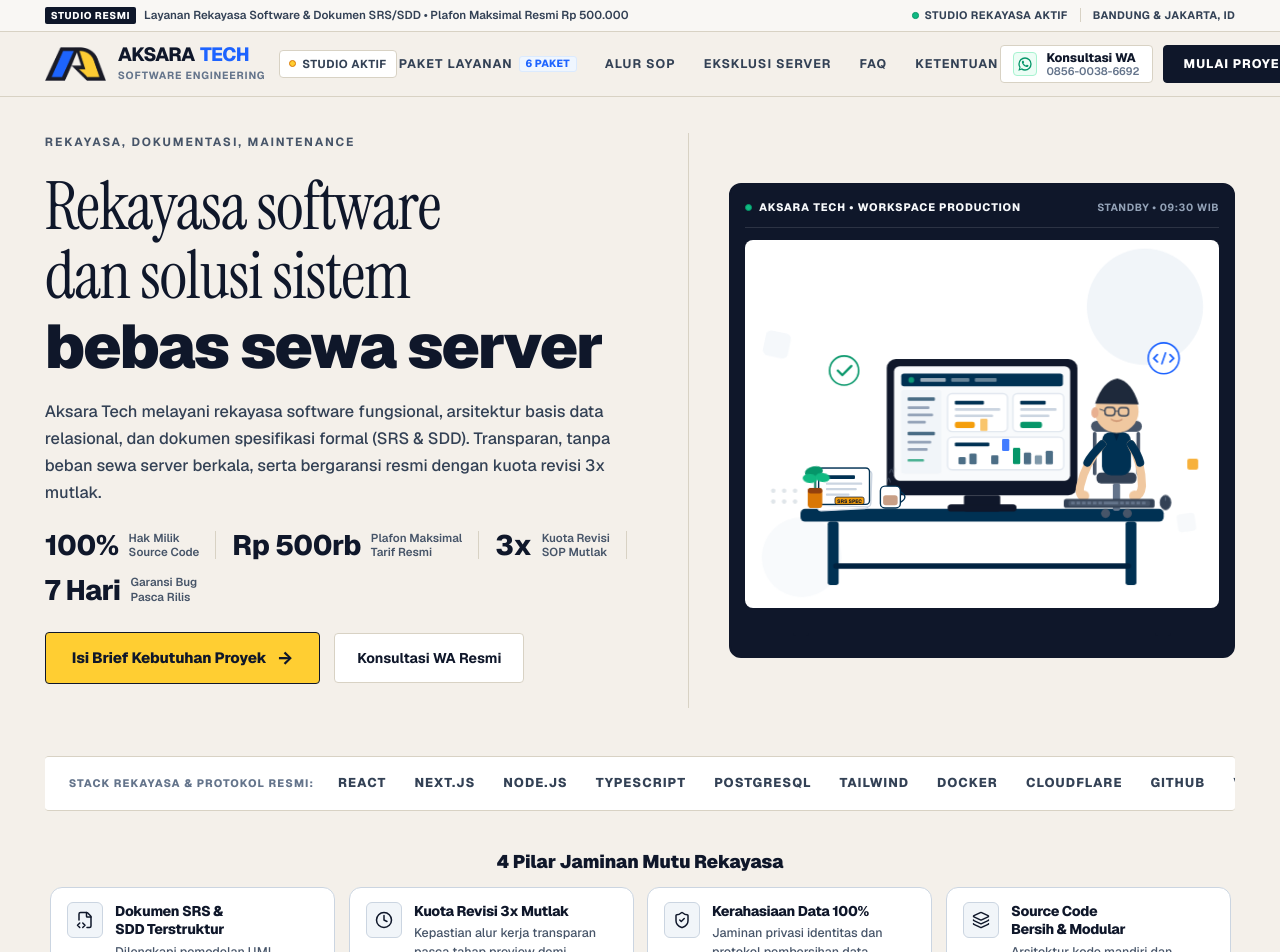
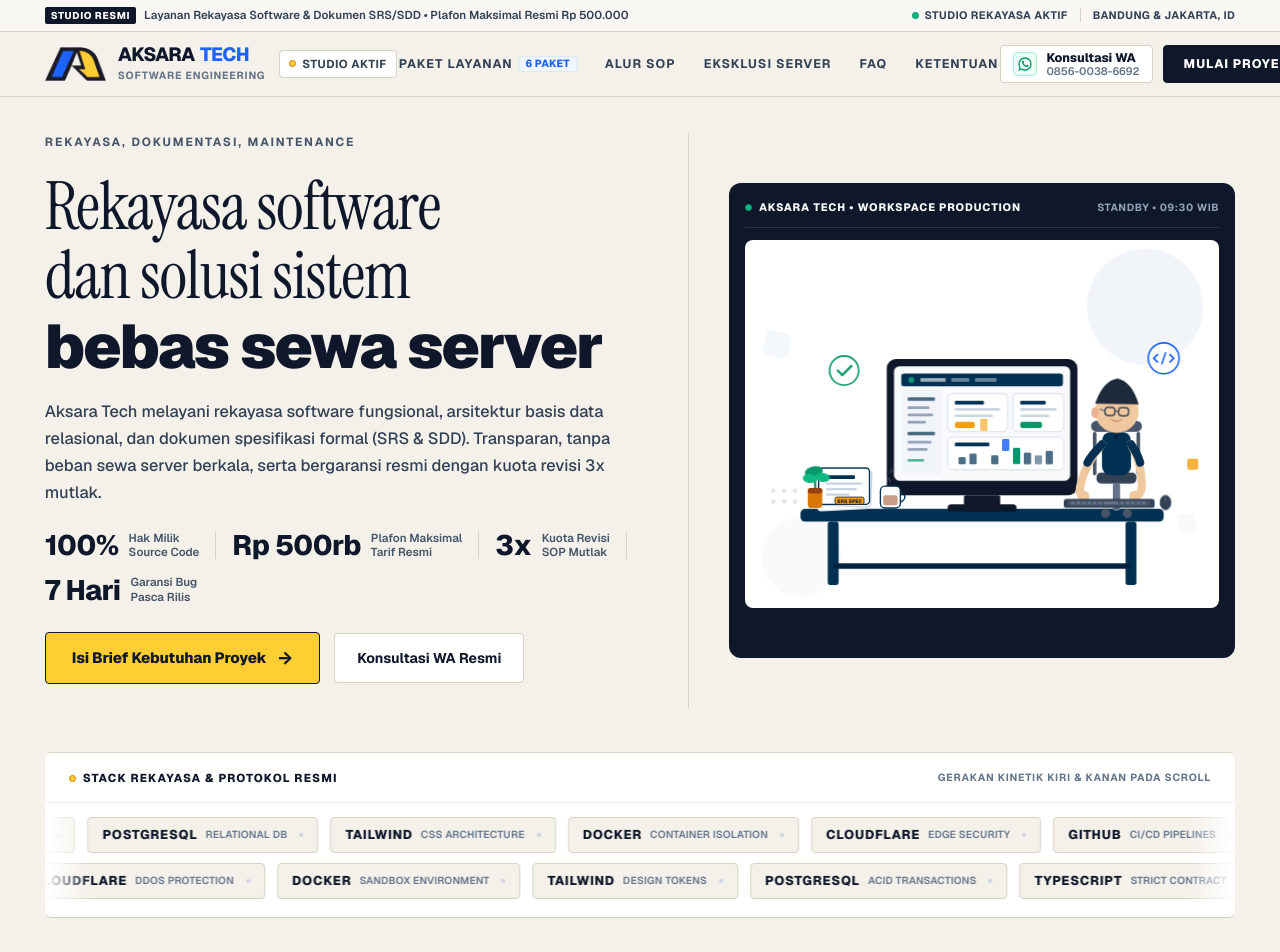
Before and after one commit to WisnuCodes/aksaratech-portal, a React (Vite) app: page / in a window 1280 px wide. Shown: the top 952 px of the page. Built offline with nearby package versions, Linux system fonts and the light colour scheme.

Commit message:
feat(ui): add dual-track kinetic scroll-linked marquee for official tech stacks and protocols

```diff
--- a/src/components/organisms/HeroSection.jsx
+++ b/src/components/organisms/HeroSection.jsx
@@ -1,4 +1,4 @@
-import React from 'react';
+import React, { useRef, useEffect } from 'react';
 import { Link } from 'react-router-dom';
 import {
   Clock,
@@ -216,7 +216,95 @@ function WorkspaceIllustration() {
   );
 }
 
+const TECH_PROTOCOLS_ROW1 = [
+  { name: 'REACT', tag: 'UI Library' },
+  { name: 'NEXT.JS', tag: 'Fullstack SSR' },
+  { name: 'NODE.JS', tag: 'Runtime Engine' },
+  { name: 'TYPESCRIPT', tag: 'Type-Safe 100%' },
+  { name: 'POSTGRESQL', tag: 'Relational DB' },
+  { name: 'TAILWIND', tag: 'CSS Architecture' },
+  { name: 'DOCKER', tag: 'Container Isolation' },
+  { name: 'CLOUDFLARE', tag: 'Edge Security' },
+  { name: 'GITHUB', tag: 'CI/CD Pipelines' },
+  { name: 'VERCEL', tag: 'Serverless Cloud' },
+];
+
+const TECH_PROTOCOLS_ROW2 = [
+  { name: 'VERCEL', tag: 'Edge Production' },
+  { name: 'GITHUB', tag: 'Version Control' },
+  { name: 'CLOUDFLARE', tag: 'DDoS Protection' },
+  { name: 'DOCKER', tag: 'Sandbox Environment' },
+  { name: 'TAILWIND', tag: 'Design Tokens' },
+  { name: 'POSTGRESQL', tag: 'ACID Transactions' },
+  { name: 'TYPESCRIPT', tag: 'Strict Contract' },
+  { name: 'NODE.JS', tag: 'High-Throughput' },
+  { name: 'NEXT.JS', tag: 'App Router' },
+  { name: 'REACT', tag: 'Virtual DOM' },
+];
+
 export default function HeroSection() {
+  const trackLeftRef = useRef(null);
+  const trackRightRef = useRef(null);
+
+  // Kinetic dual-direction scroll velocity loop
+  useEffect(() => {
+    let animId;
+    let lastScrollY = typeof window !== 'undefined' ? window.scrollY : 0;
+    let currentXLeft = 0;
+    let currentXRight = -1200;
+    let scrollVelocity = 0;
+
+    const handleScroll = () => {
+      const newScrollY = window.scrollY;
+      const delta = newScrollY - lastScrollY;
+      lastScrollY = newScrollY;
+      const clampedDelta = Math.max(-45, Math.min(45, delta));
+      scrollVelocity += clampedDelta * 0.45;
+    };
+
+    window.addEventListener('scroll', handleScroll, { passive: true });
+
+    const loop = () => {
+      scrollVelocity *= 0.92;
+      const baseSpeed = 0.55;
+
+      // Track 1 moves leftward on scroll down
+      currentXLeft -= (baseSpeed + scrollVelocity);
+
+      // Track 2 moves rightward on scroll down
+      currentXRight += (baseSpeed + scrollVelocity);
+
+      if (trackLeftRef.current) {
+        const fullWidth = trackLeftRef.current.scrollWidth;
+        const setWidth = fullWidth / 3;
+        if (setWidth > 0) {
+          while (currentXLeft <= -setWidth) currentXLeft += setWidth;
+          while (currentXLeft > 0) currentXLeft -= setWidth;
+          trackLeftRef.current.style.transform = `translate3d(${currentXLeft}px, 0, 0)`;
+        }
+      }
+
+      if (trackRightRef.current) {
+        const fullWidth = trackRightRef.current.scrollWidth;
+        const setWidth = fullWidth / 3;
+        if (setWidth > 0) {
+          while (currentXRight >= 0) currentXRight -= setWidth;
+          while (currentXRight < -setWidth) currentXRight += setWidth;
+          trackRightRef.current.style.transform = `translate3d(${currentXRight}px, 0, 0)`;
+        }
+      }
+
+      animId = requestAnimationFrame(loop);
+    };
+
+    animId = requestAnimationFrame(loop);
+
+    return () => {
+      window.removeEventListener('scroll', handleScroll);
+      cancelAnimationFrame(animId);
+    };
+  }, []);
+
   const pillars = [
     {
       id: 'srs',
@@ -337,20 +425,44 @@ export default function HeroSection() {
 
         </div>
 
-        {/* BOTTOM PARTNER & TECH STACK BAND (Brass Hands Monochrome Strip) */}
-        <div className="hero-partner-strip">
-          <div className="partner-strip-label">STACK REKAYASA &amp; PROTOKOL RESMI:</div>
-          <div className="partner-logos-track">
-            <span className="partner-logo-item">REACT</span>
-            <span className="partner-logo-item">NEXT.JS</span>
-            <span className="partner-logo-item">NODE.JS</span>
-            <span className="partner-logo-item">TYPESCRIPT</span>
-            <span className="partner-logo-item">POSTGRESQL</span>
-            <span className="partner-logo-item">TAILWIND</span>
-            <span className="partner-logo-item">DOCKER</span>
-            <span className="partner-logo-item">CLOUDFLARE</span>
-            <span className="partner-logo-item">GITHUB</span>
-            <span className="partner-logo-item">VERCEL</span>
+        {/* DUAL-TRACK SCROLL-LINKED KINETIC TECH MARQUEE */}
+        <div className="hero-scroll-marquee-section">
+          <div className="marquee-header-bar">
+            <div className="marquee-badge-tag">
+              <span className="marquee-status-dot" aria-hidden="true" />
+              <span>STACK REKAYASA &amp; PROTOKOL RESMI</span>
+            </div>
+            <div className="marquee-scroll-indicator">
+              <span>GERAKAN KINETIK KIRI &amp; KANAN PADA SCROLL</span>
+            </div>
+          </div>
+
+          <div className="marquee-viewport-mask">
+            {/* Track 1: Glides Leftward on scroll down */}
+            <div className="marquee-track-row marquee-row-1">
+              <div className="marquee-track" ref={trackLeftRef}>
+                {[...TECH_PROTOCOLS_ROW1, ...TECH_PROTOCOLS_ROW1, ...TECH_PROTOCOLS_ROW1].map((tech, idx) => (
+                  <div key={`tech-r1-${idx}`} className="marquee-tech-chip">
+                    <span className="chip-code-name">{tech.name}</span>
+                    <span className="chip-tag-spec">{tech.tag}</span>
+                    <span className="chip-separator" aria-hidden="true" />
+                  </div>
+                ))}
+              </div>
+            </div>
+
+            {/* Track 2: Glides Rightward on scroll down */}
+            <div className="marquee-track-row marquee-row-2">
+              <div className="marquee-track" ref={trackRightRef}>
+                {[...TECH_PROTOCOLS_ROW2, ...TECH_PROTOCOLS_ROW2, ...TECH_PROTOCOLS_ROW2].map((tech, idx) => (
+                  <div key={`tech-r2-${idx}`} className="marquee-tech-chip">
+                    <span className="chip-code-name">{tech.name}</span>
+                    <span className="chip-tag-spec">{tech.tag}</span>
+                    <span className="chip-separator" aria-hidden="true" />
+                  </div>
+                ))}
+              </div>
+            </div>
           </div>
         </div>
 
@@ -617,50 +729,164 @@ export default function HeroSection() {
           border-radius: 0 0 3px 3px;
         }
 
-        /* Monochrome Partner / Tech Stack Strip */
-        .hero-partner-strip {
-          margin-top: 48px;
+        /* =======================================================
+           DUAL-TRACK KINETIC SCROLL MARQUEE (Brass Hands Style)
+           ======================================================= */
+        .hero-scroll-marquee-section {
+          margin-top: 44px;
           margin-bottom: 40px;
           background: #FFFFFF;
           border-top: 1px solid #D8D2C4; /* taste-skill-ignore */
           border-bottom: 1px solid #D8D2C4; /* taste-skill-ignore */
-          padding: 16px 24px;
+          border-radius: 6px;
+          padding: 16px 0 18px 0;
+          overflow: hidden;
+          position: relative;
+        }
+
+        .marquee-header-bar {
           display: flex;
           align-items: center;
           justify-content: space-between;
-          gap: 24px;
-          overflow-x: auto;
-          -webkit-overflow-scrolling: touch;
-          border-radius: 4px;
+          padding: 0 24px 14px 24px;
+          border-bottom: 1px solid #EFECE6; /* taste-skill-ignore */
+          margin-bottom: 14px;
         }
 
-        .partner-strip-label {
+        .marquee-badge-tag {
+          display: flex;
+          align-items: center;
+          gap: 7px;
           font-family: var(--font-heading);
-          font-size: 0.68rem;
+          font-size: 0.72rem;
           font-weight: 800;
           letter-spacing: 0.1em;
+          color: #0F172A;
+          text-transform: uppercase;
+        }
+
+        .marquee-status-dot {
+          width: 7px;
+          height: 7px;
+          border-radius: 50%;
+          background: #FFCE32;
+          border: 1px solid #D97706;
+          flex-shrink: 0;
+        }
+
+        .marquee-scroll-indicator {
+          font-family: var(--font-heading);
+          font-size: 0.65rem;
+          font-weight: 700;
+          letter-spacing: 0.08em;
           color: #64748B;
+          text-transform: uppercase;
+        }
+
+        .marquee-viewport-mask {
+          position: relative;
+          width: 100%;
+          overflow: hidden;
+          -webkit-mask-image: linear-gradient(to right, transparent 0%, black 4%, black 96%, transparent 100%); /* taste-skill-ignore */
+          mask-image: linear-gradient(to right, transparent 0%, black 4%, black 96%, transparent 100%); /* taste-skill-ignore */
+        }
+
+        .marquee-track-row {
+          width: 100%;
+          overflow: hidden;
+          display: flex;
           white-space: nowrap;
         }
 
-        .partner-logos-track {
-          display: flex;
+        .marquee-row-1 {
+          margin-bottom: 10px;
+        }
+
+        .marquee-track {
+          display: inline-flex;
           align-items: center;
-          gap: 28px;
+          will-change: transform;
           flex-shrink: 0;
         }
 
-        .partner-logo-item {
+        .marquee-tech-chip {
+          display: inline-flex;
+          align-items: center;
+          gap: 8px;
+          background: #F4F0EA;
+          border: 1.5px solid #D8D2C4;
+          border-radius: 4px;
+          padding: 7px 14px;
+          margin-right: 12px;
+          user-select: none;
+          transition: background-color 0.16s ease, border-color 0.16s ease, transform 0.16s cubic-bezier(0.16, 1, 0.3, 1);
+        }
+
+        .marquee-tech-chip:hover {
+          background: #FFCE32;
+          border-color: #0F172A;
+          transform: translateY(-1px);
+        }
+
+        .chip-code-name {
           font-family: var(--font-heading);
           font-size: 0.8rem;
           font-weight: 800;
-          letter-spacing: 0.08em;
-          color: #334155;
-          transition: color 0.16s ease;
+          letter-spacing: 0.06em;
+          color: #0F172A;
+          text-transform: uppercase;
         }
 
-        .partner-logo-item:hover {
+        .chip-tag-spec {
+          font-family: var(--font-body);
+          font-size: 0.64rem;
+          font-weight: 600;
+          color: #64748B;
+          text-transform: uppercase;
+          letter-spacing: 0.02em;
+        }
+
+        .chip-separator {
+          width: 4px;
+          height: 4px;
+          border-radius: 50%;
+          background: #CBD5E1;
+          margin-left: 4px;
+        }
+
+        .marquee-tech-chip:hover .chip-code-name,
+        .marquee-tech-chip:hover .chip-tag-spec {
           color: #0F172A;
+        }
+
+        .marquee-tech-chip:hover .chip-separator {
+          background: #0F172A;
+        }
+
+        @media (max-width: 768px) {
+          .marquee-header-bar {
+            flex-direction: column;
+            align-items: flex-start;
+            gap: 6px;
+            padding: 0 16px 10px 16px;
+          }
+
+          .marquee-scroll-indicator {
+            font-size: 0.6rem;
+          }
+
+          .marquee-tech-chip {
+            padding: 6px 11px;
+            margin-right: 8px;
+          }
+
+          .chip-code-name {
+            font-size: 0.74rem;
+          }
+
+          .chip-tag-spec {
+            font-size: 0.6rem;
+          }
         }
 
         /* =======================================================
@@ -749,10 +975,9 @@ export default function HeroSection() {
             justify-content: center;
           }
 
-          .hero-partner-strip {
-            flex-direction: column;
-            align-items: flex-start;
-            gap: 12px;
+          .hero-scroll-marquee-section {
+            margin-top: 28px;
+            margin-bottom: 24px;
           }
         }
 
```
